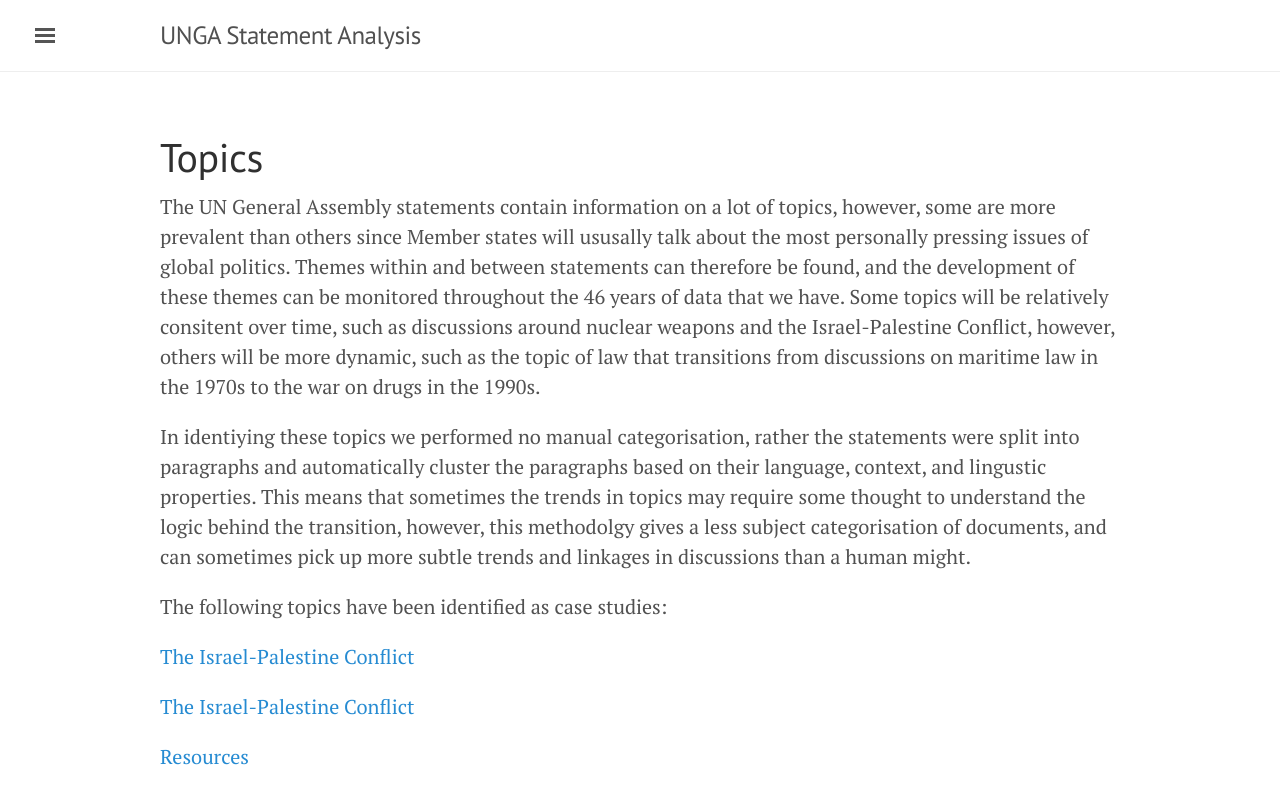
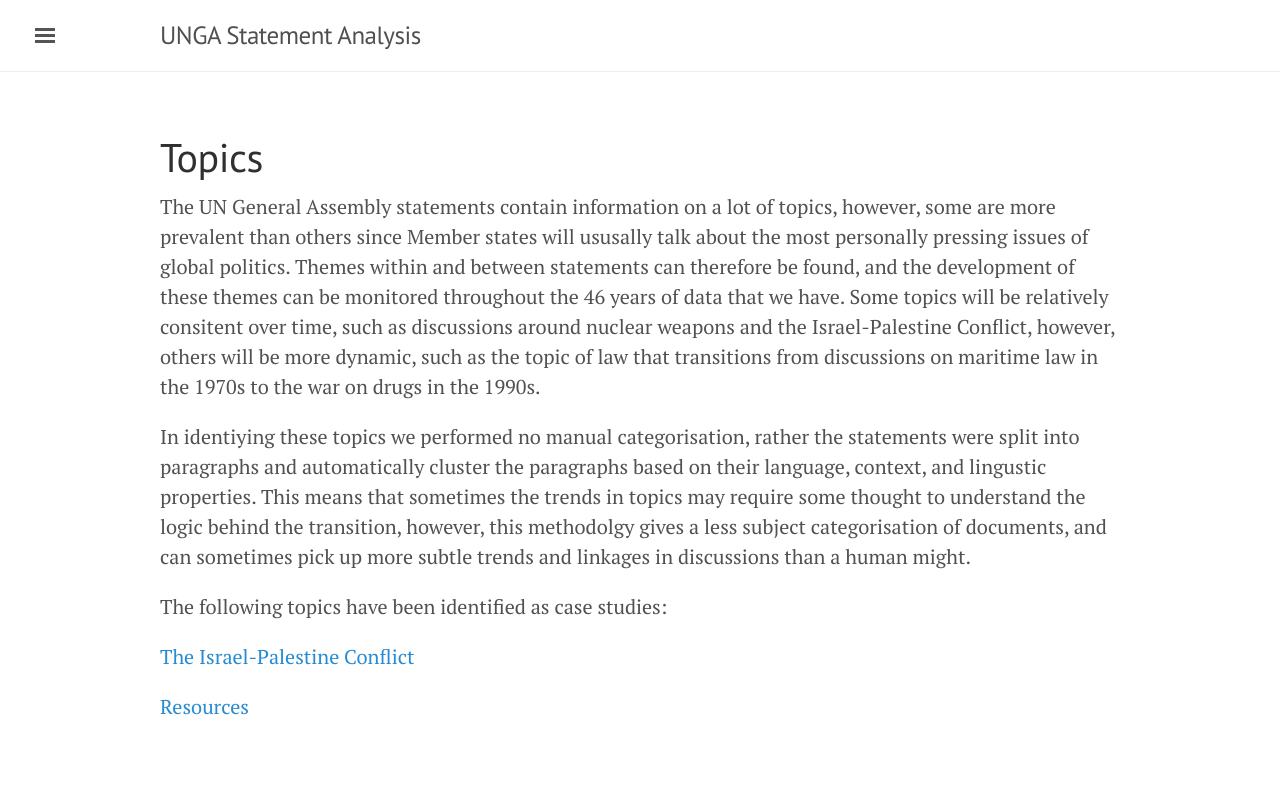
Before and after one commit to JosephPB/josephpb.github.io, a Jekyll site: the page built from topic.md, in a window 1280 px wide. Shown: the top 804 px of the page. Built offline with Jekyll 4.4.1, drawn with Linux system fonts in a browser that asks for light colours.

```diff
--- a/topic.md
+++ b/topic.md
@@ -11,6 +11,4 @@ The following topics have been identified as case studies:
 
 <a href = "{{ site.baseurl }}/topics/topic_5">The Israel-Palestine Conflict</a>
 
-[The Israel-Palestine Conflict](/topics/topic_5/)
-
-[Resources](/topics/topic_9/)
+<a href = "{{ site.baseurl }}/topics/topic_9">Resources</a>
```
